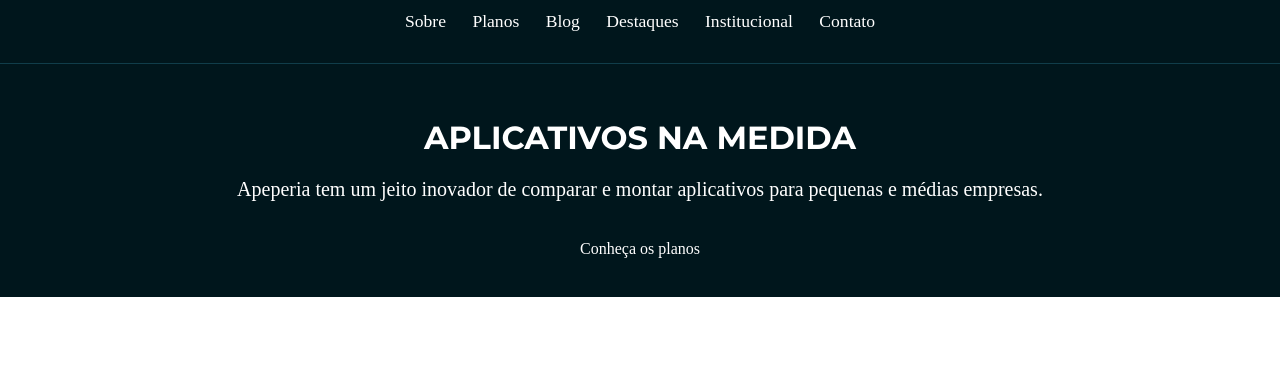
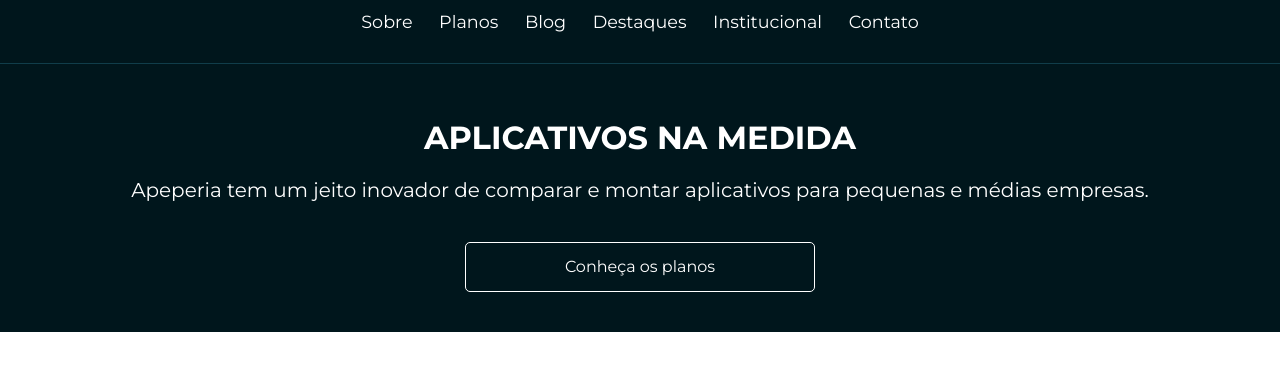
Before and after one commit to Gilbertoaleite/Layout-responsivo-first-mobile-apperia, a plain HTML site: page index.html in a window 1280 px wide. Shown: the part 74-444 px from the top of the page. Drawn offline with Linux system fonts and the light colour scheme.

Commit message:
iniciando destaques

```diff
--- /dev/null
+++ b/css/base.css
@@ -0,0 +1,42 @@
+:root{
+--branco: #FFF;
+--azul-claro: #DFE3E5;
+--vermelho-forte: #B72E2E;
+--cinza-escuro: #4F4C4C;
+--box-shadow: #00000010;
+--cinza-claro: #F7F4F4;
+--cinza-medio: #D9D9D9;
+
+--fonte-link: #0084FF;
+--fonte-cinza: #666;
+--borda-cabecalho-mobile: #103D4A;
+--bg-rodape: #333;
+--bg-chamada-mobile: #00161C;
+
+--planos-cartao-start: #56CCF2;
+--planos-cartao-ultra: #B04CD9;
+--planos-cartao-mega: #E33B3B;
+
+--montserrat: 'Montserrat', sans-serif;
+
+}
+
+body{
+   font-family: var(--montserrat)
+}
+
+.container{
+   padding-right: 6%;
+   padding-left: 6%;
+}
+
+.botao{
+   text-align: center;
+   display:block;
+   width: 100%;
+   max-width: 350px;
+   box-sizing: border-box;
+   padding: 1rem 2rem;
+   border: 1px solid var(--branco);
+   border-radius: 5px;
+}
--- a/css/cabecalho.css
+++ b/css/cabecalho.css
@@ -1,26 +1,6 @@
-/* :root{
---branco: #FFF;
---azul-claro: #DFE3E5;
---vermelho-forte: #B72E2E;
---cinza-escuro: #4F4C4C;
---cinza-claro: #F7F4F4;
---cinza-medio: #D9D9D9;
-
---fonte-link: #0084FF;
---fonte-cinza: #666;
---borda-cabecalho-mobile: #103D4A;
---bg-rodape: #333;
---bg-chamada-mobile: #00161C;
-
---planos-cartao-start: #56CCF2;
---planos-cartao-ultra: #B04CD9;
---planos-cartao-mega: #E33B3B;
-
-} */
-
 
 .cabecalho {
-    color: #fff;
+    color: var(--branco);
 
     width: 100%;
 
@@ -33,7 +13,7 @@
     padding-top: .75rem;
     padding-bottom: .75rem;
 
-    border-bottom: 1px solid #103D4A;
+    border-bottom: 1px solid var(--borda-cabecalho-mobile);
 
     position: absolute;
 }
@@ -48,7 +28,6 @@
 
 .cabecalho__link {
     font-size: 1.1rem;
-    /* color: var(--fonte-link); */
 
 
     display: inline-block;
--- a/css/chamada.css
+++ b/css/chamada.css
@@ -1,39 +1,20 @@
-/* :root{
---branco: #FFF;
---azul-claro: #DFE3E5;
---vermelho-forte: #B72E2E;
---cinza-escuro: #4F4C4C;
---cinza-claro: #F7F4F4;
---cinza-medio: #D9D9D9;
-
---fonte-link: #0084FF;
---fonte-cinza: #666;
---borda-cabecalho-mobile: #103D4A;
---bg-rodape: #333;
---bg-chamada-mobile: #00161C;
-
---planos-cartao-start: #56CCF2;
---planos-cartao-ultra: #B04CD9;
---planos-cartao-mega: #E33B3B;
-
-} */
 
 .chamada  {
     display: flex;
     flex-direction: column;
     align-items: center;
 
-    color: #FFF;
+    color: var(--branco);
     text-align: center;
 
-    background-color: #00161C;
+    background-color:var(--bg-chamada-mobile);
 
     padding-top: 12.25rem;
     padding-bottom: 2.5rem;
 }
 
 .chamada__titulo {
-    font-family: 'Montserrat', serif;
+    font-family: var(--montserrat);
     font-size: 2rem;
     font-weight: 700;
     text-transform: uppercase;
--- a/css/planos.css
+++ b/css/planos.css
@@ -1,22 +1,3 @@
-:root{
---branco: #FFF;
---azul-claro: #DFE3E5;
---vermelho-forte: #B72E2E;
---cinza-escuro: #4F4C4C;
---cinza-claro: #F7F4F4;
---cinza-medio: #D9D9D9;
-
---fonte-link: #0084FF;
---fonte-cinza: #666;
---borda-cabecalho-mobile: #103D4A;
---bg-rodape: #333;
---bg-chamada-mobile: #00161C;
-
---planos-cartao-start: #56CCF2;
---planos-cartao-ultra: #B04CD9;
---planos-cartao-mega: #E33B3B;
-
-}
 
 .planos {
     background-color: var(--cinza-claro);
@@ -54,7 +35,7 @@
     margin-bottom: 2rem;
 
     border-radius: 5px;
-    box-shadow: 0 2px 10px 2px #00000010;
+    box-shadow: 0 2px 10px 2px var(--box-shadow);
 }
 
 .cartao__titulo {
--- a/index.html
+++ b/index.html
@@ -11,14 +11,15 @@
       <link rel="preconnect" href="https://fonts.googleapis.com">
    <link rel="preconnect" href="https://fonts.gstatic.com" crossorigin>
    <link href="https://fonts.googleapis.com/css2?family=Montserrat:wght@300;400;700&family=Open+Sans:wght@300;400;700&display=swap" rel="stylesheet">
+      <link href="css/base.css" rel="stylesheet">
       <link href="css/cabecalho.css" rel="stylesheet">
       <link href="css/chamada.css" rel="stylesheet">
       <link href="css/planos.css" rel="stylesheet">
    </head>
    <body>
-      <header class="cabecalho">
+      <header class="cabecalho container">
          <img class="cabecalho__logo" src="img/logo-apeperia.svg" alt="Logo da Apeperia">
-      <nav cabecalho__navegacao>
+      <nav class="cabecalho__navegacao">
          <ul>
             <li class="cabecalho__link"><a href="#">Sobre</a></li>
             <li class="cabecalho__link"><a href="#">Planos</a></li>
@@ -31,10 +32,10 @@
    </header>
 <main>
 
-<section class="chamada">
+<section class="chamada container">
    <h1 class="chamada__titulo">Aplicativos Na Medida</h1>
    <p class="chamada__texto">Apeperia tem um jeito inovador de comparar e montar aplicativos para pequenas e médias empresas.</p>
-   <a class="chamada__botao" href="#">Conheça os planos</a>
+   <a class="chamada__botao botao" href="#">Conheça os planos</a>
 </section>
 
 
```
